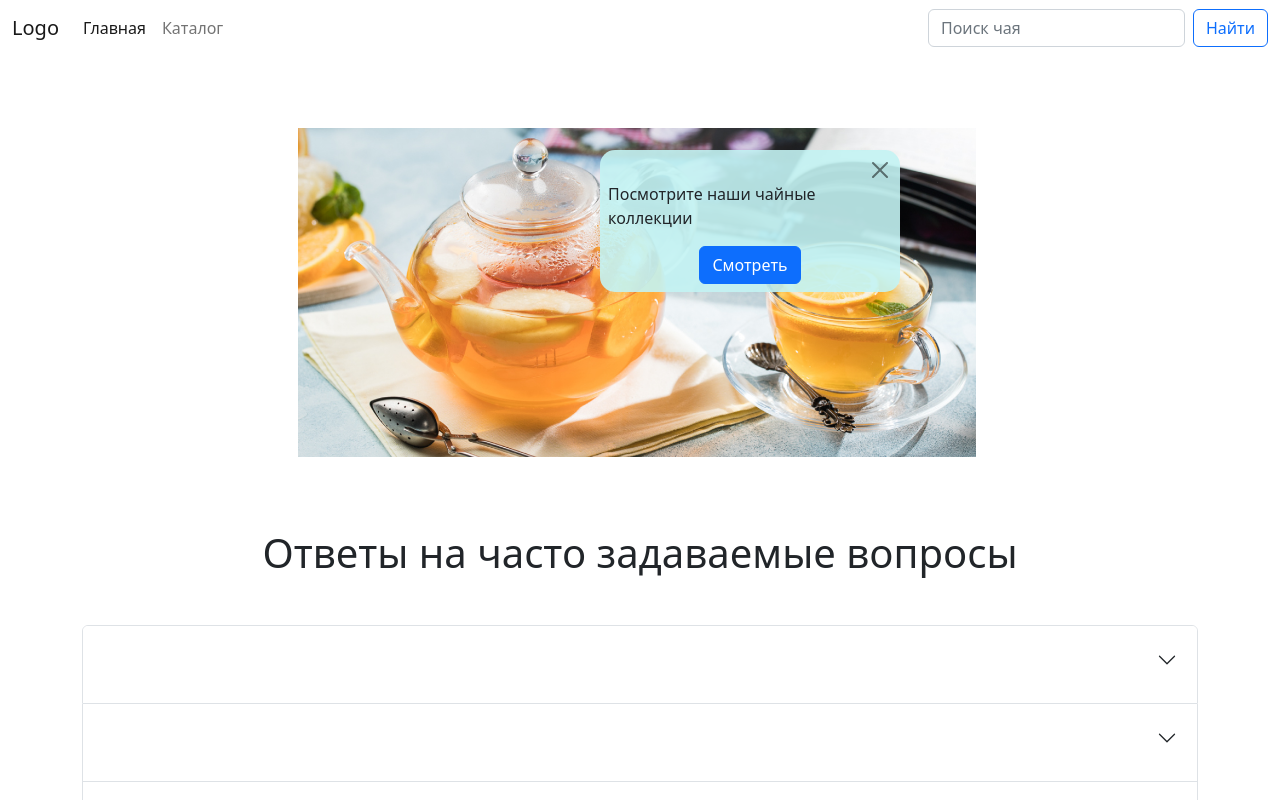
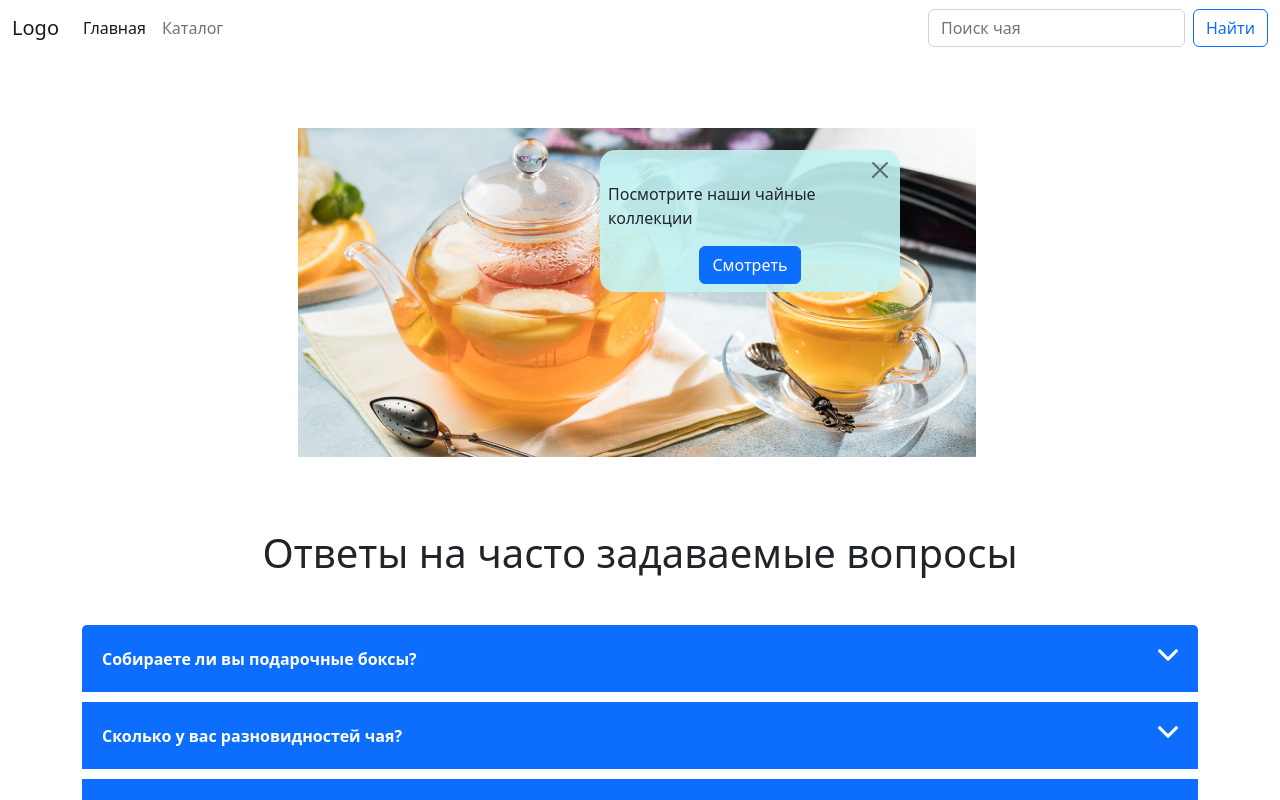
Before and after one commit to TatyanaGTV/tea_collection, an Angular app: page / in a window 1280 px wide. Shown: the top 800 px of the page. Built offline with nearby package versions, Linux system fonts and the light colour scheme.

Commit message:
changed acc styles

```diff
--- a/src/app/shared/accordion/accordion.component.html
+++ b/src/app/shared/accordion/accordion.component.html
@@ -1,10 +1,10 @@
-<ngb-accordion #acc="ngbAccordion" activeIds="ngb-panel-0 " >
+<ngb-accordion #acc="ngbAccordion" activeIds="ngb-panel-0 " class="accordion">
   <ngb-panel title=" Собираете ли вы подарочные боксы? " >
     <ng-template ngbPanelContent>
       Да, у нас есть такая услуга. Мы можем собрать подарочный бокс на любой вкус, объем и стоимость!
     </ng-template>
   </ngb-panel>
-  <ngb-panel>
+  <ngb-panel  [class]="'accordion-button' + 'button:focus:not(:focus-visible)'">
     <ng-template ngbPanelTitle>
       <span>  Сколько у вас разновидностей чая?</span>
     </ng-template>
--- a/src/styles.scss
+++ b/src/styles.scss
@@ -37,19 +37,20 @@ body {
 .card {
   display: inline-block;
 }
-.accordion-item {
+ .accordion .accordion-item {
   border: none;
+
 }
-.accordion-button::after {
+.accordion .accordion-button::after {
   background-image: url("/assets/images/Vector.png");
 }
-.accordion-button:not(.collapsed)::after {
+.accordion .accordion-button:not(.collapsed)::after {
   background-image: url("/assets/images/Vector.png");
 }
-.btn.btn-primary {
+.accordion .btn.btn-primary {
   text-decoration: none;
 }
-.accordion-button  {
+.accordion .accordion-button  {
   border: none;
   color: white!important;
   background-color: #0D6EFDFF;
@@ -57,6 +58,7 @@ body {
   outline: none;
   font-weight: bold;
   height: 67px;
+  --bs-accordion-bg: none;
 
   &:not(.collapsed){
     border: none;
@@ -70,11 +72,17 @@ body {
     outline: none;
   }
 }
-.button:focus:not(:focus-visible){
-  outline: none!important;
+.accordion .button:focus:not(:focus-visible){
+  outline: none !important;
+  border: none !important;
+
 }
-.button:focus:not(:focus-visible){
-  outline: none!important;
+.accordion .button:focus:not(:focus-visible){
+  outline: none;
+  border: none;
+}
+.accordion .accordion-button:focus{
+  --bs-accordion-btn-focus-box-shadow: none;
 }
 .ngb-panel-0{
   color:white;
@@ -82,6 +90,7 @@ body {
 }
 .ngb-accordion .accordion {
   --bs-accordion-bg: none;
+
 }
 
 @media screen and (max-width:1024px) {
```
